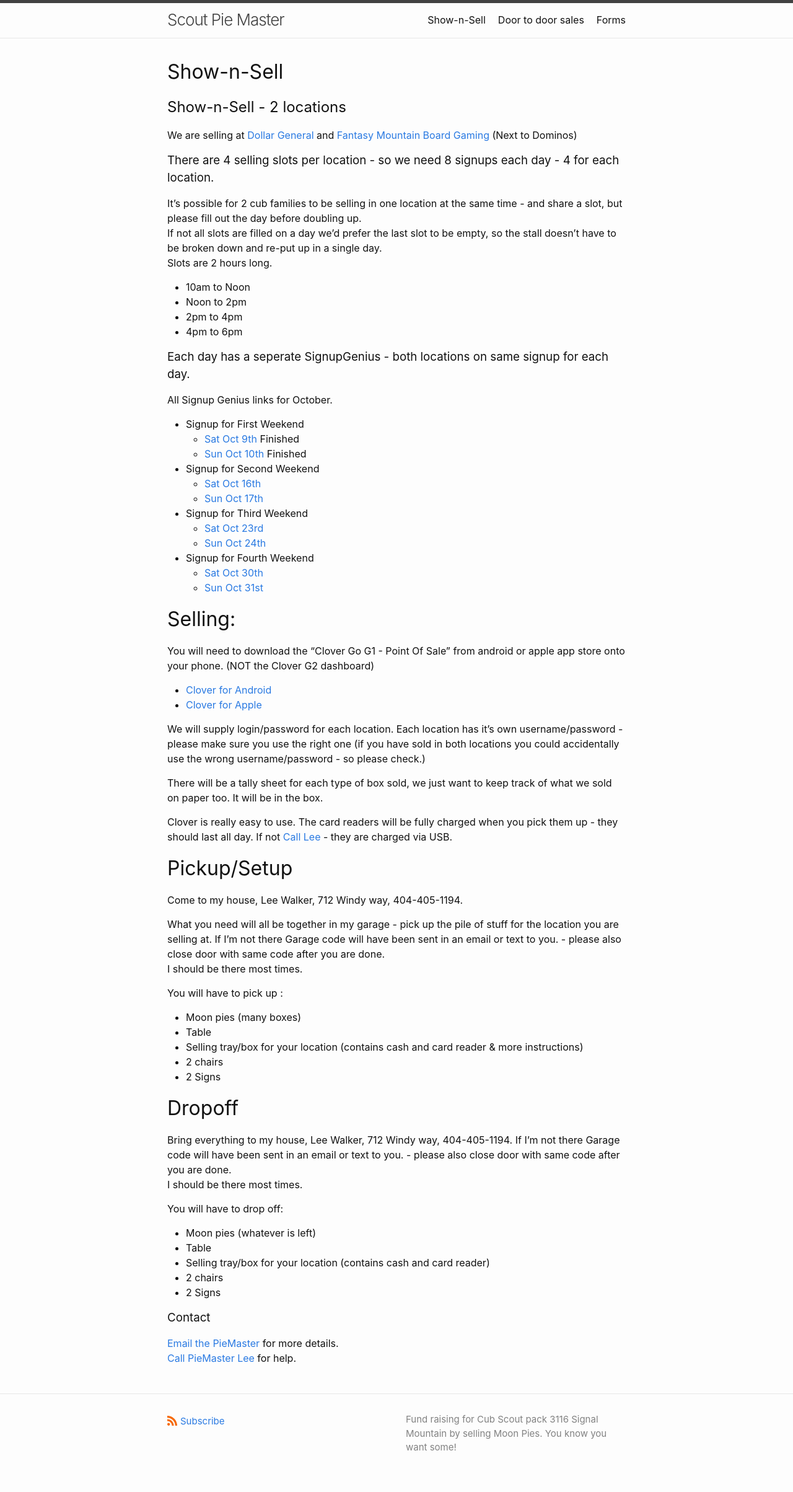
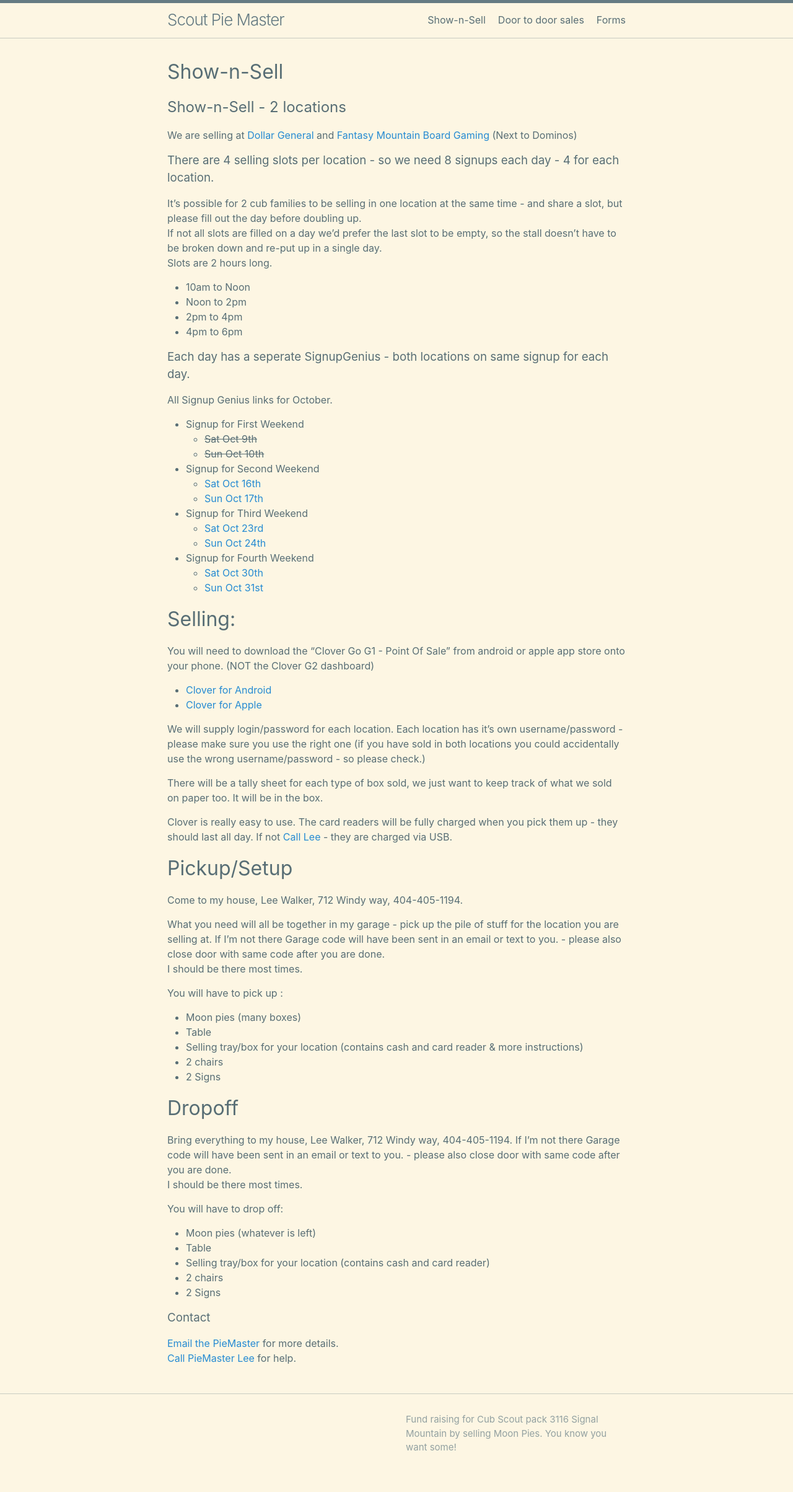
Before and after one commit to CodeJourneymen/scoutpiemaster, a Jekyll site: the page built from shownsell.md, in a window 1280 px wide. Shown: the whole page at 62% size. Built offline with Jekyll 4.4.1, drawn with Linux system fonts in a browser that asks for light colours.

Commit message:
use solarized theme
clean up rss feed

Signed-off-by: Lee Walker <lee@codejourneymen.com>

```diff
--- a/_includes/footer.html
+++ b/_includes/footer.html
@@ -5,6 +5,7 @@
 
     <div class="footer-col-wrapper">
       <div class="footer-col">
+<!--
         <p class="feed-subscribe">
           <a href="{{ 'feed.xml' | relative_url }}">
             <svg class="svg-icon orange">
@@ -12,6 +13,7 @@
             </svg><span>Subscribe</span>
           </a>
         </p>
+-->
       {%- if site.author %}
         <ul class="contact-list">
           {% if site.author.name -%}
--- a/assets/css/style.scss
+++ b/assets/css/style.scss
@@ -1,5 +1,5 @@
 ---
 ---
 @import
-  "minima/skins/{{ site.minima.skin | default: 'classic' }}",
+  "minima/skins/{{ site.minima.skin | default: 'solarized' }}",
   "minima/initialize";
--- a/shownsell.md
+++ b/shownsell.md
@@ -22,8 +22,8 @@ Slots are 2 hours long.
 
 All Signup Genius links for October.
 - Signup for First Weekend
-    - [Sat Oct 9th](#) Finished
-    - [Sun Oct 10th](#) Finished
+    - <s>Sat Oct 9th</s>
+    - <s>Sun Oct 10th</s>
 - Signup for Second Weekend
   - [Sat Oct 16th](https://www.signupgenius.com/go/60B0B4FA9AF29A5FD0-33116)
   - [Sun Oct 17th](https://www.signupgenius.com/go/60B0B4FA9AF29A5FD0-43116)
```
